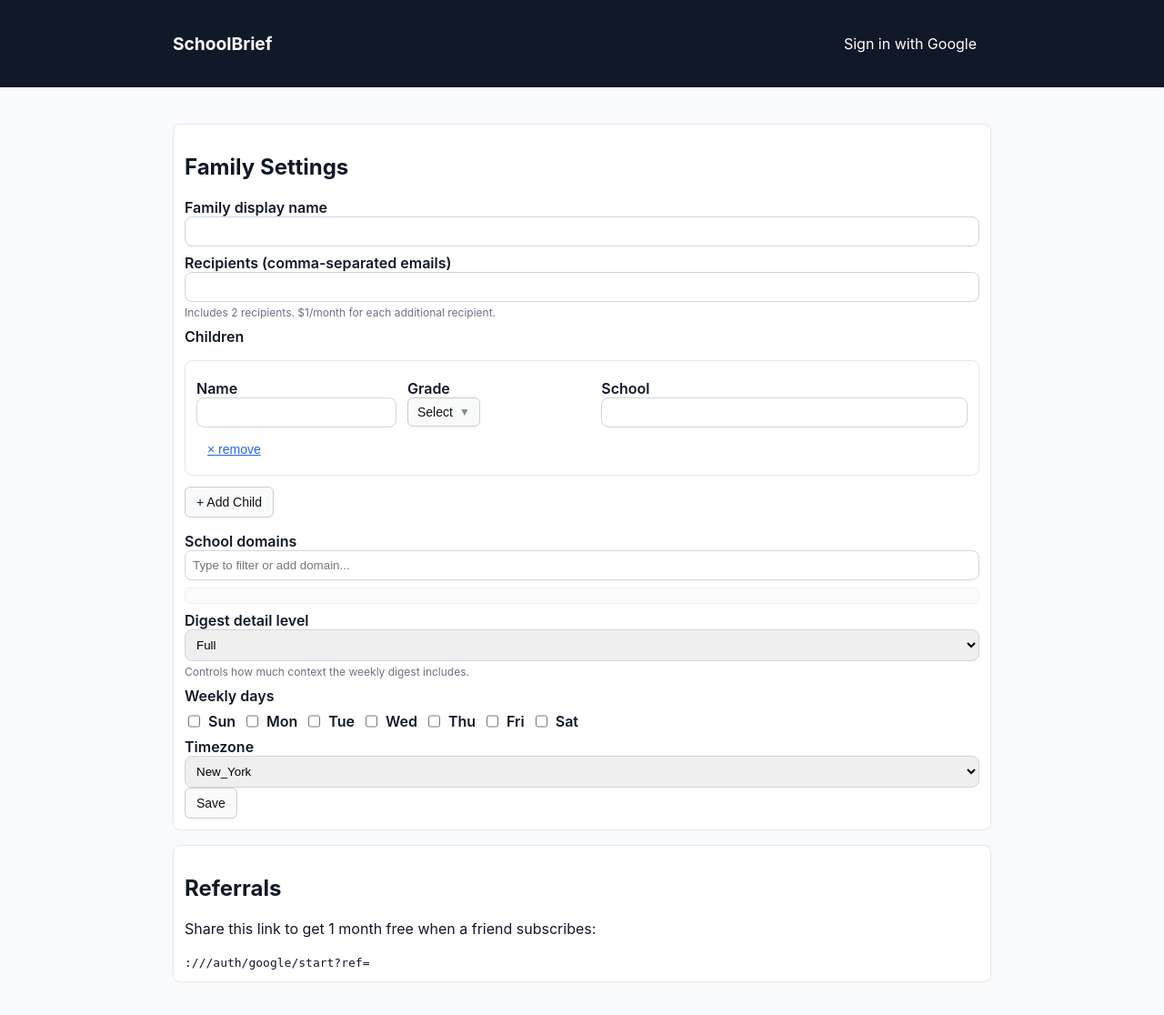
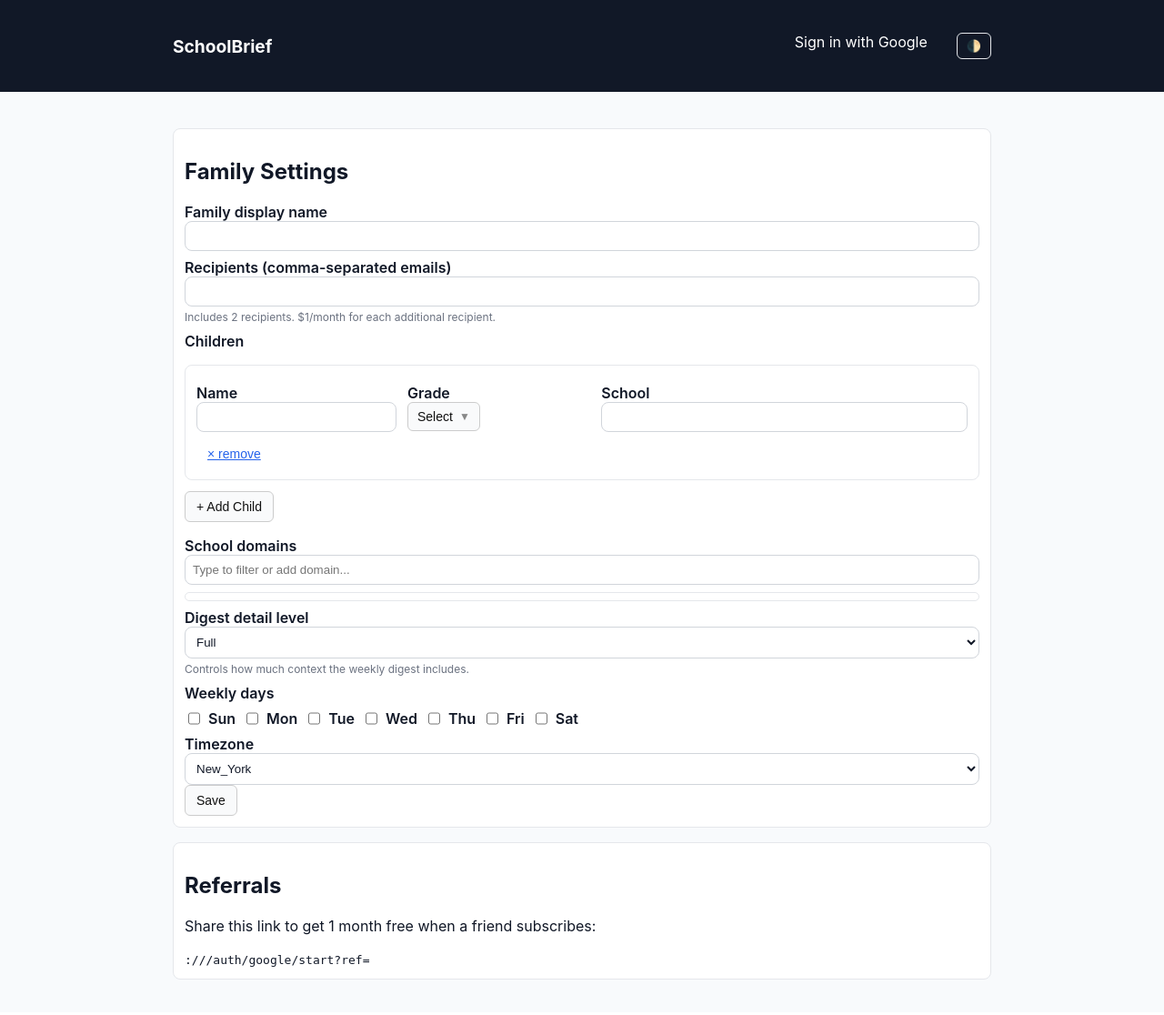
Before and after one commit to emricht32/SchoolBrief, a Python web app: template templates/settings.html in a window 1280 px wide. Shown: the whole page at 91% size. After the commit the page ends 1077 px from the top, so only its background shows below. Run offline with Jinja, Linux system fonts and the light colour scheme; the template is opened without the code that fills it, so the values that code supplies are empty.

Commit message:
UI updates

```diff
--- a/static/styles.css
+++ b/static/styles.css
@@ -1,15 +1,69 @@
 
-body{font-family:-apple-system,Segoe UI,Roboto,Helvetica,Arial,sans-serif;margin:0;background:#f8fafc;color:#111827}
+/* Theming variables */
+:root {
+	--color-bg: #f8fafc;
+	--color-text: #111827;
+	--color-card-bg: #ffffff;
+	--color-card-border: #e5e7eb;
+	--color-nav-bg: #111827;
+	--color-nav-text: #ffffff;
+	--color-btn-bg: #111827;
+	--color-btn-text: #ffffff;
+	--color-btn-secondary-bg: #374151;
+	--color-input-border: #d1d5db;
+	--color-flash-bg: #fef3c7;
+	--color-flash-border: #fcd34d;
+	--color-flash-text: #92400e;
+	--color-muted: #6b7280;
+}
+/* Dark theme (prefers or .dark class) */
+@media (prefers-color-scheme: dark) {
+	:root:not(.light) {
+		--color-bg: #0f172a;
+		--color-text: #f1f5f9;
+		--color-card-bg: #1e293b;
+		--color-card-border: #334155;
+		--color-nav-bg: #0f172a;
+		--color-nav-text: #f1f5f9;
+		--color-btn-bg: #2563eb;
+		--color-btn-text: #ffffff;
+		--color-btn-secondary-bg: #475569;
+		--color-input-border: #475569;
+		--color-flash-bg: #3b2f0b;
+		--color-flash-border: #fcd34d;
+		--color-flash-text: #fbbf24;
+		--color-muted: #94a3b8;
+	}
+}
+/* Explicit .dark class overrides */
+.dark {
+	--color-bg: #0f172a;
+	--color-text: #f1f5f9;
+	--color-card-bg: #1e293b;
+	--color-card-border: #334155;
+	--color-nav-bg: #0f172a;
+	--color-nav-text: #f1f5f9;
+	--color-btn-bg: #2563eb;
+	--color-btn-text: #ffffff;
+	--color-btn-secondary-bg: #475569;
+	--color-input-border: #475569;
+	--color-flash-bg: #3b2f0b;
+	--color-flash-border: #fcd34d;
+	--color-flash-text: #fbbf24;
+	--color-muted: #94a3b8;
+}
+
+body{font-family:-apple-system,Segoe UI,Roboto,Helvetica,Arial,sans-serif;margin:0;background:var(--color-bg);color:var(--color-text);transition:background .25s,color .25s}
 .container{max-width:900px;margin:0 auto;padding:24px}
-.card{background:#fff;border:1px solid #e5e7eb;border-radius:12px;padding:16px;margin:16px 0}
-.btn{display:inline-block;background:#111827;color:#fff;padding:8px 12px;border-radius:8px;text-decoration:none}
-.btn.secondary{background:#374151}
-input,select,textarea{padding:8px;border:1px solid #d1d5db;border-radius:8px;width:100%;box-sizing:border-box}
+.card{background:var(--color-card-bg);border:1px solid var(--color-card-border);border-radius:12px;padding:16px;margin:16px 0}
+.btn{display:inline-block;background:var(--color-btn-bg);color:var(--color-btn-text);padding:8px 12px;border-radius:8px;text-decoration:none}
+.btn.secondary{background:var(--color-btn-secondary-bg)}
+input,select,textarea{padding:8px;border:1px solid var(--color-input-border);background:var(--color-card-bg);color:var(--color-text);border-radius:8px;width:100%;box-sizing:border-box}
 label{font-weight:600;margin-top:8px;display:block}
-nav{background:#111827;color:#fff;padding:12px}
-nav a{color:#fff;text-decoration:none;margin-right:16px}
-.flash{background:#fef3c7;border:1px solid #fcd34d;color:#92400e;padding:8px;border-radius:8px;margin:8px 0}
-small.muted{color:#6b7280}
+nav{background:var(--color-nav-bg);color:var(--color-nav-text);padding:12px}
+nav a{color:var(--color-nav-text);text-decoration:none;margin-right:16px}
+.flash{background:var(--color-flash-bg);border:1px solid var(--color-flash-border);color:var(--color-flash-text);padding:8px;border-radius:8px;margin:8px 0}
+small.muted{color:var(--color-muted)}
 /* Hamburger menu styles */
 .nav-flex {
 	display: flex;
--- a/templates/base.html
+++ b/templates/base.html
@@ -9,6 +9,16 @@
     <title>{{ title or "SchoolBrief" }}</title>
   </head>
   <body>
+    <script>
+      // Apply stored theme ASAP to avoid FOUC
+      (function(){
+        try {
+          var t = localStorage.getItem('theme');
+          if (t === 'dark') document.documentElement.classList.add('dark');
+          if (t === 'light') document.documentElement.classList.add('light');
+        } catch(e) {}
+      })();
+    </script>
     <nav>
       <div class="container nav-flex">
         <a href="/" class="nav-brand">SchoolBrief</a>
@@ -26,6 +36,7 @@
           {% else %}
             <a href="/auth/google/start">Sign in with Google</a>
           {% endif %}
+          <button id="theme-toggle" type="button" style="background:none;border:1px solid var(--color-card-border);color:var(--color-nav-text);padding:6px 10px;border-radius:6px;cursor:pointer;font-size:13px;">🌓</button>
         </div>
       </div>
     </nav>
@@ -34,4 +45,24 @@
       {% block content %}{% endblock %}
     </div>
   </body>
+  <script>
+    (function(){
+      const btn = document.getElementById('theme-toggle');
+      if (!btn) return;
+      function apply(mode){
+        document.documentElement.classList.remove('dark','light');
+        if(mode) document.documentElement.classList.add(mode);
+        try { localStorage.setItem('theme', mode); } catch(e) {}
+        btn.textContent = mode === 'dark' ? '☀️' : '🌓';
+        btn.setAttribute('aria-label', mode === 'dark' ? 'Switch to light mode' : 'Switch to dark mode');
+      }
+      btn.addEventListener('click', function(){
+        const currentDark = document.documentElement.classList.contains('dark');
+        apply(currentDark ? 'light' : 'dark');
+      });
+      // If nothing stored, prefer system (leave classes as-is so media query works)
+      const stored = localStorage.getItem('theme');
+      if (stored === 'dark' || stored === 'light') apply(stored);
+    })();
+  </script>
 </html>
--- a/templates/data.html
+++ b/templates/data.html
@@ -7,7 +7,7 @@
   <style>
     details { margin: 10px 0; }
     summary { cursor: pointer; font-weight: 600; }
-    .email-card { border: 1px solid #e3e3e3; border-radius: 8px; padding: 12px; margin: 12px 0; background: #fff; }
+    .email-card { border: 1px solid var(--color-card-border); border-radius: 8px; padding: 12px; margin: 12px 0; background: var(--color-card-bg); color: var(--color-text); }
     .meta { color: #666; font-size: 0.9em; margin-bottom: 6px; }
     .mono { font-family: ui-monospace, SFMono-Regular, Menlo, Consolas, "Liberation Mono", monospace; font-size: 0.85em; }
     ul { margin: 6px 0 0 18px; }
--- a/templates/settings.html
+++ b/templates/settings.html
@@ -89,7 +89,7 @@
       <label>School domains</label>
       <div id="domain-manager" class="domain-manager">
         <input id="domain-input" type="text" placeholder="Type to filter or add domain..." autocomplete="off" style="width:100%;margin-bottom:8px;">
-        <div id="domain-list" class="domain-list" style="max-height:160px;overflow-y:auto;border:1px solid #eee;border-radius:6px;padding:8px 0;background:#fafbfc;"></div>
+  <div id="domain-list" class="domain-list" style="max-height:160px;overflow-y:auto;border:1px solid var(--color-card-border);border-radius:6px;padding:4px 4px 4px 10px;background:var(--color-card-bg);"></div>
             <input type="hidden" id="school_domains" name="school_domains" value="{{ pref.school_domains or '' }}">
         </div>
       <label>Digest detail level</label>
@@ -270,9 +270,9 @@
         }
         list.innerHTML = shown.map(domain => {
           const checked = selected.has(domain) ? 'checked' : '';
-          return `<label style='display:flex;align-items:center;gap:8px;padding:2px 12px;cursor:pointer;text-align:left;'>
-            <input type='checkbox' data-domain='${domain}' ${checked} style='margin-left:0;'>
-            <span style='text-align:left;'>${domain}</span>
+          return `<label class="domain-item">
+            <input type='checkbox' data-domain='${domain}' ${checked}>
+            <span>${domain}</span>
           </label>`;
         }).join('');
       }
@@ -342,21 +342,19 @@
   </script>
 
   <style>
+    /* Domain chips theming */
+    .chip { background: var(--color-card-bg); border:1px solid var(--color-card-border); color: var(--color-text); }
+    .chip:hover { background: rgba(0,0,0,0.08); }
     /* Force left alignment for domain manager and checkboxes */
     #domain-manager {
       text-align: left !important;
     }
-    #domain-list {
-      text-align: left !important;
-      display: flex;
-      flex-direction: column;
-      align-items: flex-start;
-    }
-    #domain-list label {
-      justify-content: flex-start !important;
-      width: auto;
-      min-width: 0;
-    }
+  #domain-list { text-align:left !important; display:flex; flex-direction:column; align-items:flex-start; padding:2px 2px; }
+  #domain-list label.domain-item { display:inline-flex; justify-content:flex-start; align-items:center; gap:4px; width:auto; background:var(--color-card-bg); color:var(--color-text); padding:2px 0; margin:0; }
+  #domain-list label.domain-item input[type="checkbox"] { margin:0; width:16px; height:16px; }
+  #domain-list label.domain-item span { margin:0 0 0 4px !important; flex:0 0 auto; }
+  /* Remove old generic styles */
+    .domain-item span { display:inline-block; }
     .grade-dropdown-wrap {
       position: relative;
   width: 80px; /* reduced by 40px */
@@ -401,8 +399,8 @@
       left: 0;
       top: 110%;
       z-index: 10;
-      background: #fff;
-      border: 1px solid #ddd;
+      background: var(--color-card-bg);
+      border: 1px solid var(--color-card-border);
       border-radius: 6px;
       box-shadow: 0 2px 8px rgba(0,0,0,0.08);
       min-width: 90px;
@@ -451,7 +449,7 @@
       margin-right: 8px;
     }
     .grade-option:hover {
-      background: #f3f4f6;
+      background: rgba(0,0,0,0.06);
     }
     .btn {
       padding:8px 12px;
@@ -462,7 +460,7 @@
       font-size:14px;
       cursor:pointer;
     }
-    .btn:hover { background:#e5e7eb; }
+  .btn:hover { background:rgba(0,0,0,0.15); }
     .btn.link {
       border:none;
       background:transparent;
@@ -473,10 +471,10 @@
     .muted { color:#666; font-size:12px; }
     .card {
       padding:12px;
-      border:1px solid #e5e7eb;
+      border:1px solid var(--color-card-border);
       border-radius:8px;
       margin-bottom:12px;
-      background:#fff;
+      background:var(--color-card-bg);
     }
   </style>
 {% endblock %}
```
